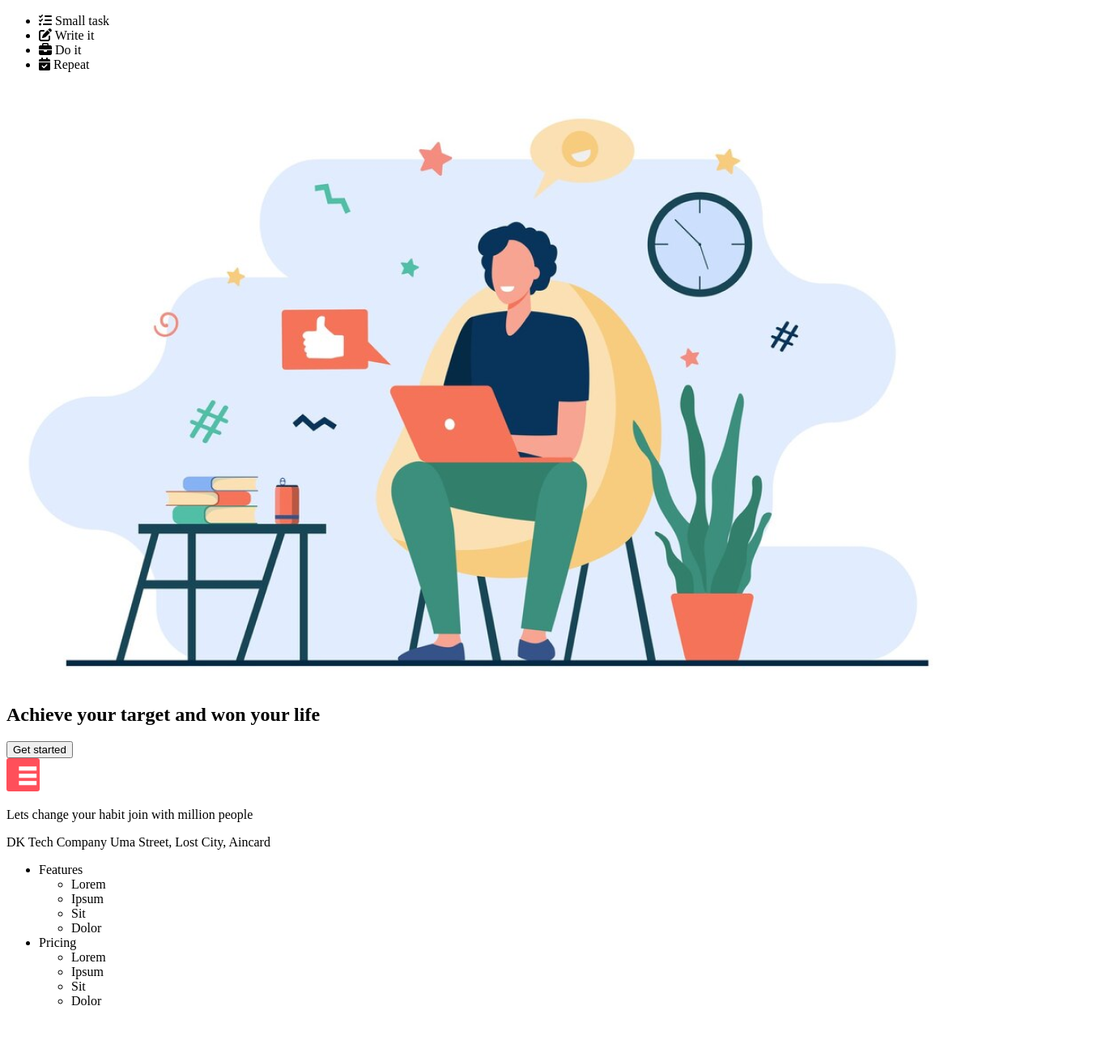
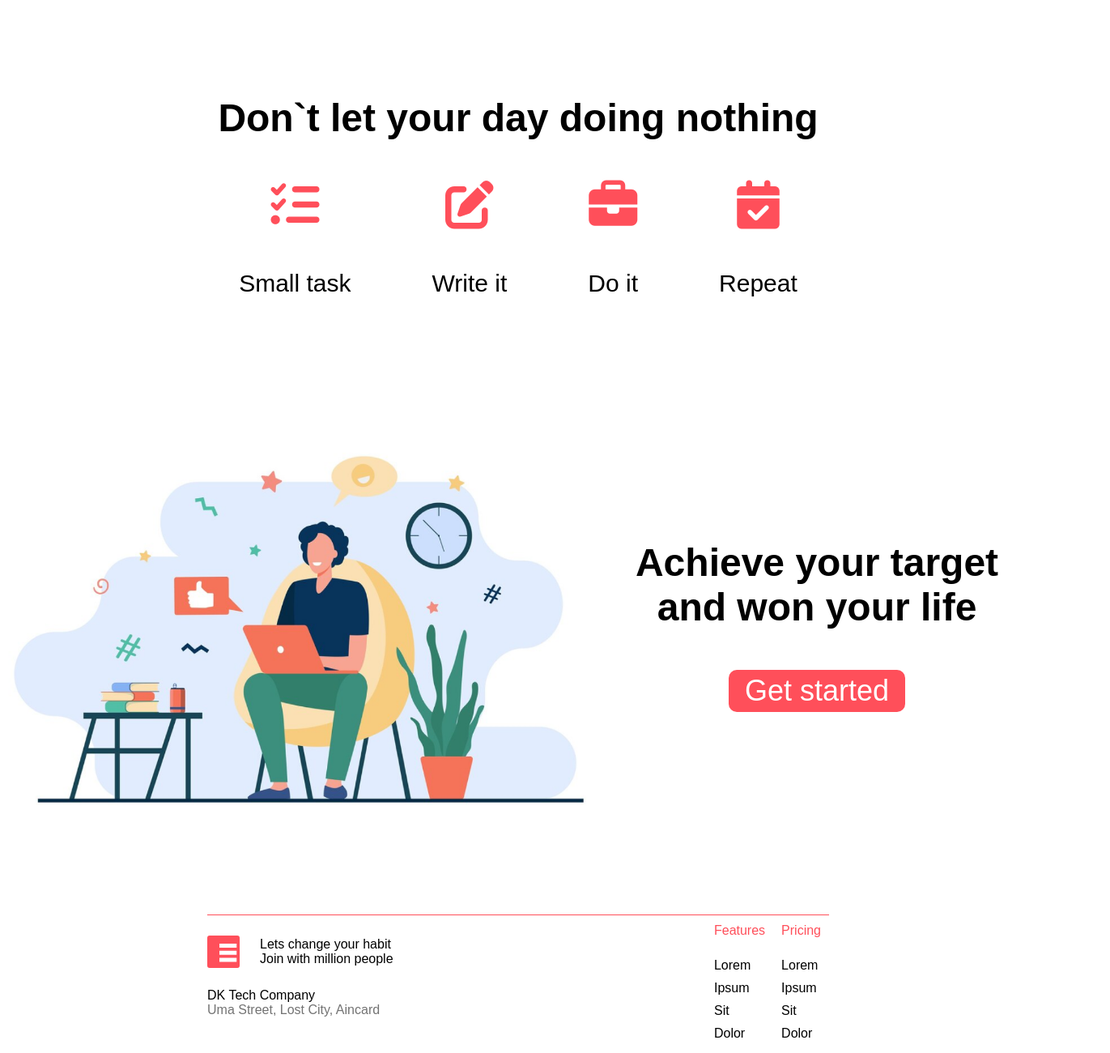
Before and after one commit to dmitrykulakovfrontend/Todo-daily, a plain HTML site: page index.html in a window 1280 px wide. Shown: the part 1148-2448 px from the top of the page at 81% size, 1371 px wide, since content can reach past the window. Before the commit the page ends 2409 px from the top, so only its background shows below. Drawn offline with Linux system fonts and the light colour scheme; a web font is replaced by a local one.

Commit message:
add css style to index page and minor additions

```diff
--- a/index.html
+++ b/index.html
@@ -20,29 +20,27 @@
     <nav>
       <ul>
         <li>
-          <div class="logo logo-red">
-            <img src="img/icons/logo-icon-red.svg" alt="logo icon: red square and 3 white lines horizontally in it">
-            <span>Todo Daily</span>
-          </div>
+          <a href="index.html"  class="logo">
+                <img src="img/icons/logo-icon-red.svg" alt="logo icon: red square and 3 white lines horizontally in it">
+                <span>Todo Daily</span>
+          </a>
         </li>
-        <li>
-          <span class="red-text">Login</span>
-        </li>
-        <li>
-          <span>Signup</span>
-        </li>
+        <!-- <li  class="login">
+            <a href="#" class="red-text">Login</a>
+            <a href="#">Signup</a>
+        </li> -->
       </ul>
     </nav>
   </header>
-  <main>
+  <main class="page-main">
     <section class="get-started">
-      <h1>Organizing your day activity with Todo Daily</h1>
-      <button>Get started</button>
+      <h1 class="big-text">Organizing your day activity with Todo Daily</h1>
+      <a href="todoapp.html" class="btn btn-red medium-text">Get started</a>
       <img src="img/guy-in-red.png" alt="guy in red clothes with headphones looking at water on bridge">
     </section>
     <section class="four-steps">
-      <h2>Don`t let your day doing nothing</h2>
-      <ul>
+      <h2 class="big-text">Don`t let your day doing nothing</h2>
+      <ul class="steps">
         <li>
           <i class="fa-solid fa-list-check"></i>
           <span>Small task</span>
@@ -65,9 +63,9 @@
       <div class="success-img">
         <img src="img/guy-in-notebook.png" alt="success guy working in notebook and like it">
       </div>
-      <div class="succes-text">
-        <h2>Achieve your target and won your life</h2>
-        <button>Get started</button>
+      <div class="success-text">
+        <h2 class="big-text">Achieve your target and won your life</h2>
+        <a href="todoapp.html" class="btn btn-red medium-text">Get started</a>
       </div>
     </section>
   </main>
@@ -75,37 +73,38 @@
     <div class="page-footer-info">
       <div class="slogan">
         <img src="img/icons/logo-icon-red.svg" alt="logo icon: red square and 3 white lines horizontally in it">
-        <p>Lets change your habit join with million people</p>
+        <div class="slogan-words">
+          <p>Lets change your habit</p>
+          <p>Join with million people</p>
+        </div>
       </div>
       <div class="company-info">
         <span class="company-name">DK Tech Company</span>
         <span class="company-office">Uma Street, Lost City, Aincard</span>
       </div>
     </div>
-    <div class="page-footer-nav">
-      <nav>
-        <ul>
-          <li>
-            <span class="footer-links-name">Features</span>
-            <ul>
-              <li>Lorem</li>
-              <li>Ipsum</li>
-              <li>Sit</li>
-              <li>Dolor</li>
+      <nav class="page-footer-nav">
+        <ul class="links-list">
+          <li class="links-list-item">
+            <span class="red-text list-name">Features</span>
+            <ul class="links">
+              <li><a href="#">Lorem</a></li>
+              <li><a href="#">Ipsum</a></li>
+              <li><a href="#">Sit</a></li>
+              <li><a href="#">Dolor</a></li>
             </ul>
           </li>
-          <li>
-            <span class="footer-links-name">Pricing</span>
-            <ul>
-              <li>Lorem</li>
-              <li>Ipsum</li>
-              <li>Sit</li>
-              <li>Dolor</li>
+          <li class="links-list-item">
+            <span class="red-text list-name">Pricing</span>
+            <ul class="links">
+              <li><a href="#">Lorem</a></li>
+              <li><a href="#">Ipsum</a></li>
+              <li><a href="#">Sit</a></li>
+              <li><a href="#">Dolor</a></li>
             </ul>
           </li>
         </ul>
       </nav>
-    </div>
   </footer>
 </body>
 
--- a/style.css
+++ b/style.css
@@ -0,0 +1,269 @@
+html {
+  font-size: 62.5%;
+}
+
+body {
+  font-size: 1.6rem;
+  display: flex;
+  justify-content: center;
+  align-items: center;
+  flex-direction: column;
+  font-family: 'Rosario', sans-serif;
+}
+
+* {
+  padding: 0;
+  margin: 0;
+  /* border: 1px solid black; */
+}
+
+@media screen and (max-width: 768px) {
+  .page-main .success {
+    flex-direction: column;
+  }
+
+  body .big-text {
+    font-size: 2.4rem;
+  }
+
+  body .medium-text {
+    font-size: 1.6rem;
+  }
+
+  body .page-footer {
+    flex-direction: column;
+    align-items: center;
+  }
+
+  body .company-info {
+    align-items: center;
+    text-align: center;
+  }
+}
+
+@media screen and (max-width: 425px) {
+  .four-steps .steps {
+    flex-direction: column;
+  }
+
+
+  .four-steps .steps li {
+    padding: 2rem 0;
+    font-size: 2rem;
+  }
+}
+
+@media (min-width: 426px) and (max-width: 768px) {
+  .four-steps .steps li {
+    padding: 2rem 2rem;
+    font-size: 1.5rem;
+  }
+}
+
+li {
+  list-style-type: none;
+}
+
+a {
+  text-decoration: none;
+  color: black
+}
+
+img {
+  width: 100%;
+}
+
+.btn {
+  padding: 0.5rem 2rem;
+  border-radius: 1rem;
+  border: none;
+}
+
+.btn:hover {
+  cursor: pointer;
+}
+
+.btn.btn-red {
+  background-color: #FF4F5A;
+  color: white;
+}
+
+.page-header, .page-footer, .page-main {
+  max-width: 1400px;
+}
+
+.page-header {
+  margin: 5rem 0;
+  width: 100%;
+}
+
+.page-header nav ul {
+  display: flex;
+  justify-content: space-between;
+  margin: 0 2rem;
+}
+
+.logo {
+  display: flex;
+  gap: 1rem;
+  justify-content: center;
+  align-items: center;
+}
+
+.logo span {
+  font-size: 3.6rem;
+  color: #FF4F5A;
+  font-family: 'Rowdies', cursive;
+
+}
+
+.logo img {
+  width: fit-content;
+}
+
+.login {
+  display: flex;
+  gap: 1rem;
+  align-items: center;
+  width: fit-content;
+}
+
+.login a{
+  font-size: 2rem;
+  font-weight: 600;
+}
+
+.get-started {
+  display: flex;
+  flex-direction: column;
+  gap: 2rem;
+  justify-content: center;
+  align-items: center;
+}
+
+.get-started h1 {
+  margin: 0 5rem;
+  text-align: center;
+}
+
+.four-steps {
+  display: flex;
+  flex-direction: column;
+  justify-content: space-around;
+  align-items: center;
+  margin: 12rem 0;
+  text-align: center;
+}
+
+.steps {
+  display: flex;
+  flex-wrap: wrap;
+  justify-content: center;
+  align-items: center;
+}
+
+.steps li {
+  display: flex;
+  flex-direction: column;
+  justify-content: center;
+  align-items: center;
+  padding: 5rem;
+  font-size: 3rem;
+}
+
+.steps li i {
+  font-size: 6rem;
+  margin: 0 0 5rem 0;
+  color: #FF4F5A;
+}
+
+.success {
+  display: flex;
+  justify-content: center;
+  align-items: center;
+  margin: 0 0 10rem 0;
+}
+
+.success-text {
+  display: flex;
+  flex-direction: column;
+  justify-content: center;
+  align-items: center;
+  text-align: center;
+}
+
+.success-text h2 {
+  margin: 0 0 5rem 0;
+}
+
+.page-footer {
+  border-top: 1px solid #FF4F5A;
+  width: 60%;
+  display: flex;
+  justify-content: space-between;
+  margin: 2rem 0 0 0;
+}
+
+.page-footer-info {
+  display: flex;
+  flex-direction: column;
+}
+
+.slogan {
+  display: flex;
+  justify-content: center;
+  align-items: center;
+  margin: 2rem 0 0 0;
+}
+
+.slogan p {
+  margin: 0 0 0 2rem;
+}
+
+.slogan img {
+  width: 4rem;
+  margin: 0.5rem 0.5rem 0.5rem 0;
+}
+
+.company-info {
+  display: flex;
+  flex-direction: column;
+  justify-content: center;
+  align-items: baseline;
+  margin: 2rem 0 0 0;
+}
+
+.company-office {
+  color: #737373;
+}
+
+.links-list {
+  display: flex;
+}
+
+.links-list-item {
+  margin: 1rem;
+}
+
+.links{
+  display: flex;
+  flex-direction: column;
+  margin: 2rem 0 0 0;
+}
+
+.links li{
+  margin: 0.5rem 0;
+  color: #737373;
+}
+
+.red-text {
+  color: #FF4F5A;
+}
+
+.big-text  {
+  font-size: 4.8rem;
+}
+
+.medium-text {
+  font-size: 3.6rem;
+}
```
